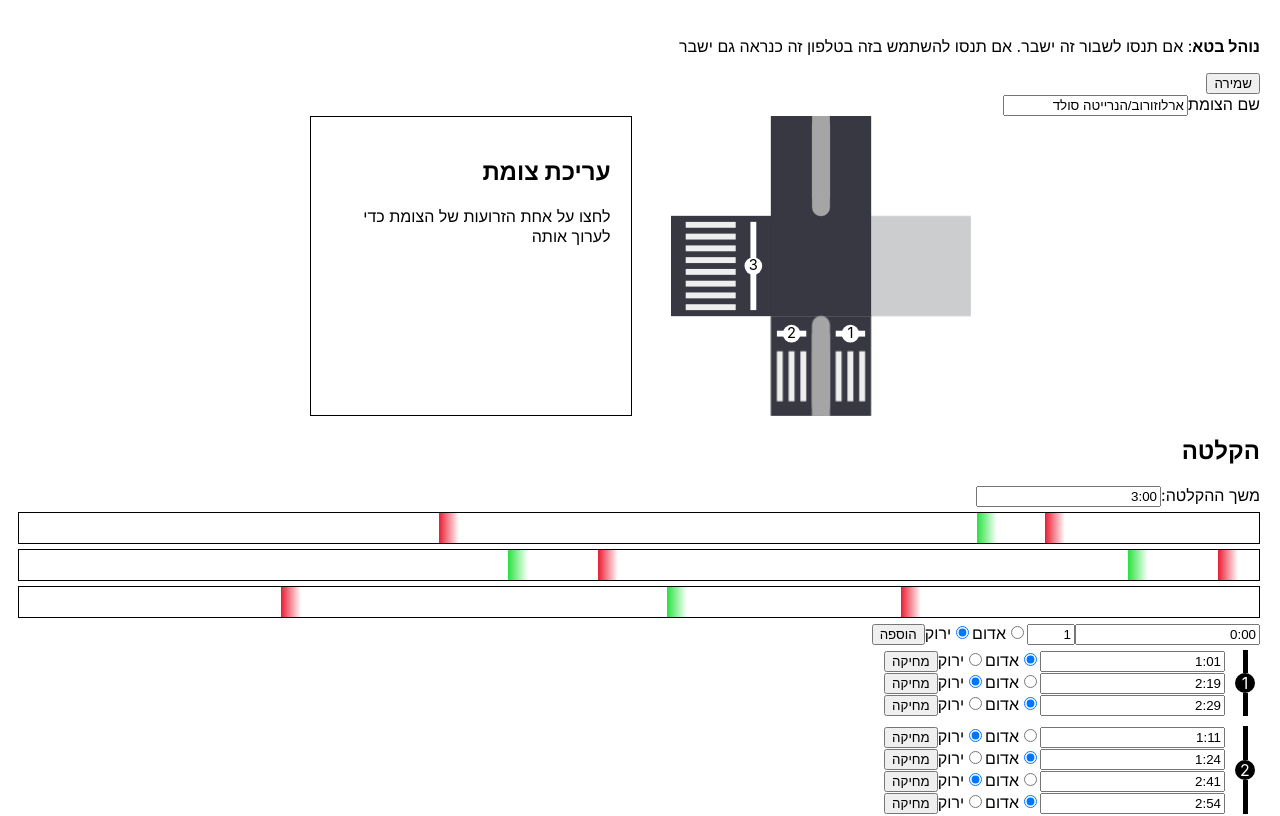
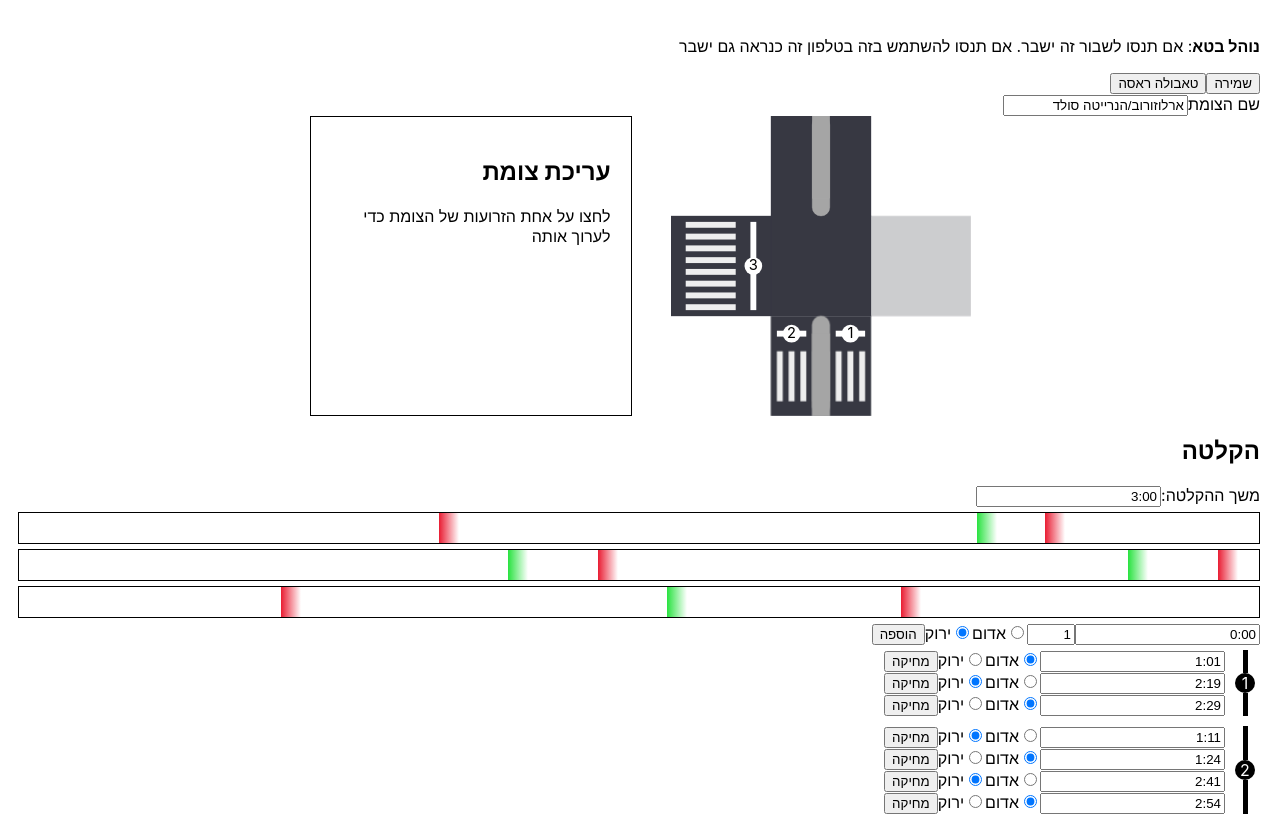
Before and after one commit to danfishgold/crosswalk-timing, a React (Vite) app: page / in a window 1280 px wide. Shown: the top 816 px of the page. Built offline with nearby package versions, Linux system fonts and the light colour scheme.

Commit message:
Add a clear button

```diff
--- a/src/App.tsx
+++ b/src/App.tsx
@@ -38,6 +38,17 @@ function EditModeToggle() {
       <button onClick={() => dispatch(toggleEditMode())}>
         {inEditMode ? 'שמירה' : 'עריכה'}
       </button>
+      {inEditMode && (
+        <button
+          onClick={() => {
+            if (window.confirm('בטוח?')) {
+              dispatch(resetState())
+            }
+          }}
+        >
+          טאבולה ראסה
+        </button>
+      )}
     </div>
   )
 }
--- a/src/reducer.ts
+++ b/src/reducer.ts
@@ -457,6 +457,9 @@ const { reducer, actions } = createSlice({
     replaceEntireState(state, action: PayloadAction<State>) {
       return action.payload
     },
+    resetState(state) {
+      return { ...emptyState, inEditMode: true }
+    },
   },
 })
 
@@ -499,6 +502,7 @@ export const {
   setEventTimestamps,
   setCrosswalkWalkTime,
   replaceEntireState,
+  resetState,
 } = actions
 
 export const selectCrosswalkTransitionsAndIds = createSelector<
```
